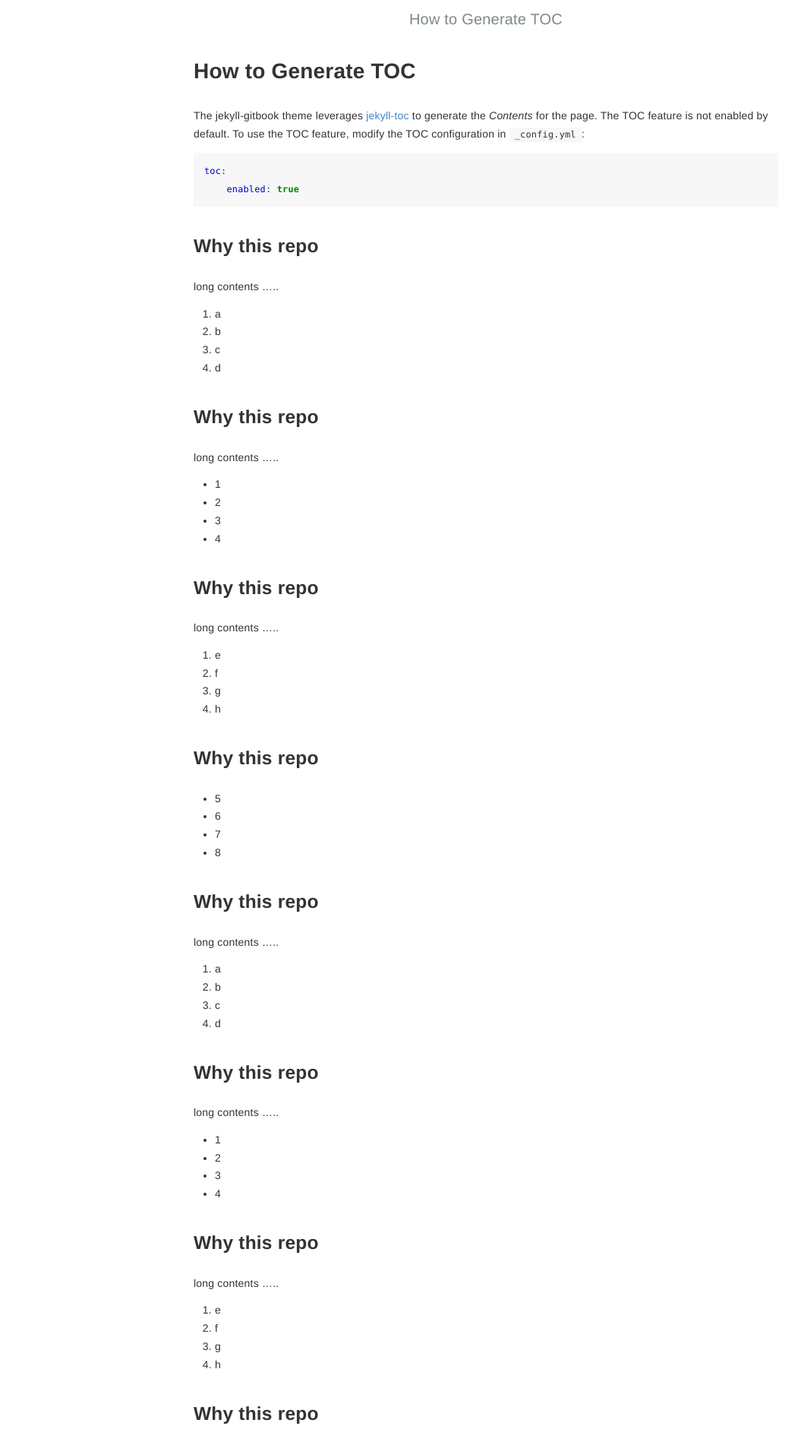
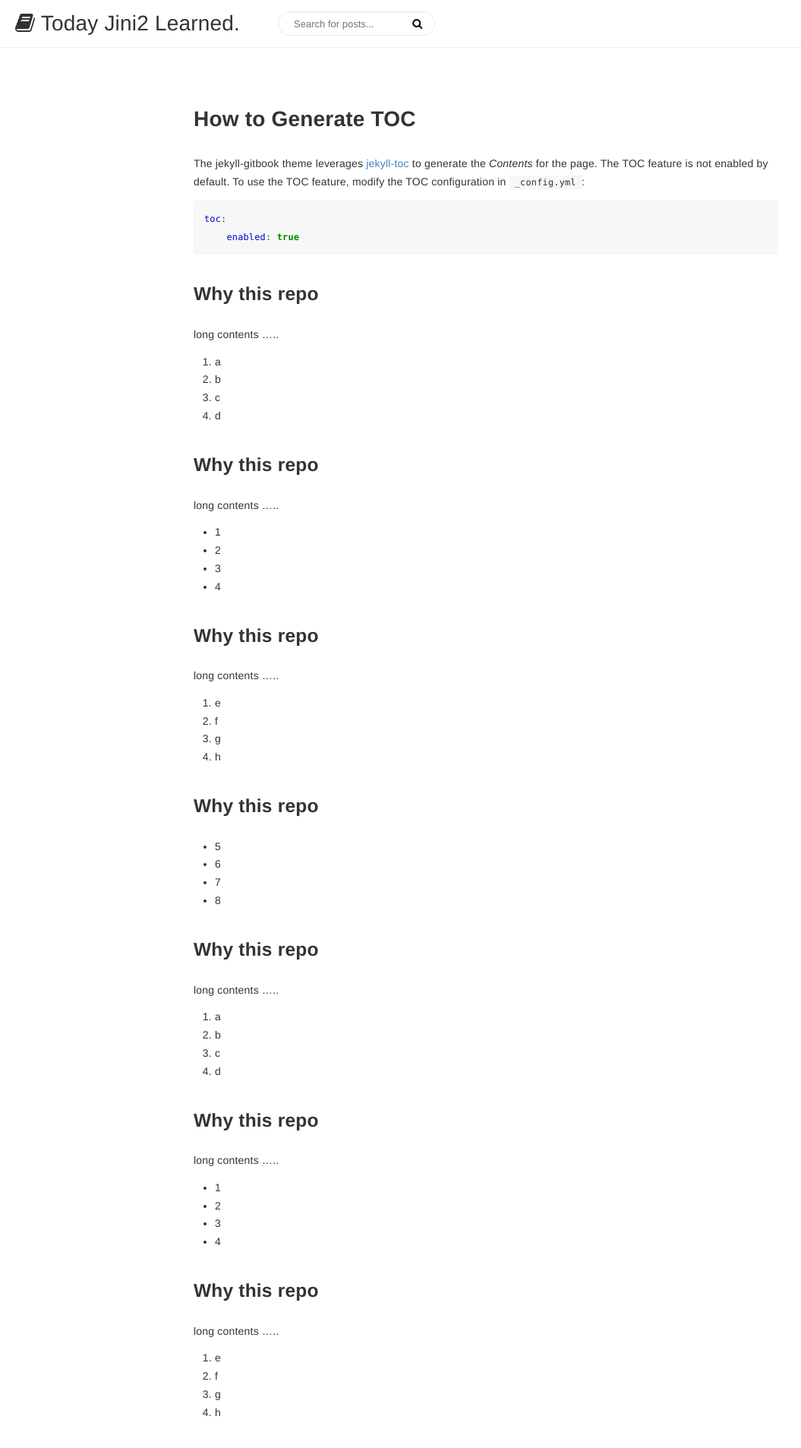
Before and after one commit to Jini2/jini2.github.io, a Jekyll site: the page built from _posts/2021-08-10-toc.md, in a window 1280 px wide. Shown: the top 1906 px of the page at 76% size, without its empty margins (0-1055 px from the left). Built offline with Jekyll 4.4.1, drawn with Linux system fonts in a browser that asks for light colours.

Commit message:
modify design, first post!

```diff
--- a/_config.yml
+++ b/_config.yml
@@ -1,6 +1,6 @@
 # Configurations
-title:            Jini2 TIL
-longtitle:        Today Jini2 Learned
+title:            Today Jini2 Learned.
+longtitle:        Today Jini2 Learned.
 author:           Jini2
 email:            10_cal@naver.com
 description: >
@@ -14,7 +14,7 @@ baseurl:          ''
 rss:              RSS
 
 toc:
-  enabled: true
+  enabled: false
   h_min: 1
   h_max: 3
 
--- /dev/null
+++ b/_data/categories.yml
@@ -0,0 +1,5 @@
+- key: ruby
+  name: Ruby
+
+- key: Jekyll
+  name: DEMO
--- a/_includes/footer.html
+++ b/_includes/footer.html
@@ -8,3 +8,4 @@
 <script src="../gitbook/gitbook-plugin-lunr/search-lunr.js"></script>
 <script src="../gitbook/gitbook-plugin-search/search-engine.js"></script>
 <script src="../gitbook/gitbook-plugin-search/search.js"></script> -->
+<script src="{{site.baseurl}}/gitbook/gitbook-custom.js"></script>
--- a/_includes/head.html
+++ b/_includes/head.html
@@ -26,6 +26,8 @@
 
 <link rel="stylesheet" href="{{site.baseurl}}/gitbook/rouge-highlight-colorful.css">
 
+<link rel="stylesheet" href="{{site.baseurl}}/gitbook/style-custom.css">
+
 <meta name="HandheldFriendly" content="true"/>
 <meta name="viewport" content="width=device-width, initial-scale=1, user-scalable=no">
 <meta name="apple-mobile-web-app-capable" content="yes">
--- a/_includes/toc-date.html
+++ b/_includes/toc-date.html
@@ -1,47 +1,75 @@
+<header>
+
+    <div class="header-wrapper flex">
+        <span class="header-logo-wrapper">
+            <a href="{{site.baseurl}}" class="header-logo">
+                <i class="fa fa-book"></i>
+                <span>{{ site.title | escape }}</span>
+            </a>
+        </span>
+        <div class="header-search-wrapper">
+            <form method="post" name="header_search">
+                <label for="header_search_query" class="sr-only">Search:</label>
+                <div class="relative">
+                    <input id="header_search_query" type="search" name="header_search_query" value="" placeholder="Search for posts..." class="input-reset  input-focus header-search-input">
+                    <button type="submit" name="header_search_submit" class="button-search">
+                        <i class="fa fa-search"></i>
+                        <span class="sr-only">Search!</span>
+                    </button>
+                </div>
+            </form>
+        </div>
+        <div class="nav-app-wrapper">
+            <nav class="nav-app">
+                <!-- <a href="/app1" class="">nav-app1</a>
+                <a href="/app2" class="">nav-app2</a>
+                <a href="/app3" class="">nav-app3</a>  -->
+            </nav>
+        </div>
+    </div>
+
+</header>
+
 <div class="book-summary">
-    <!-- <div id="book-search-input" role="search">
-        <input type="text" placeholder="Type to search" />
-    </div> -->
     <nav role="navigation">
         <ul class="summary">
-            {% if page.url == "/index.html" or page.url == "/" %}
-            <li class="chapter active" data-level="1.1" data-path="{{site.baseurl}}">
+
+            {% for category in site.data.categories %}
+            <li class="chapter" data-level="1.1">
+                {% if page.category == category.key %}
+                <a class="cat-link cat-show" href="#">
                 {% else %}
-            <li class="chapter" data-level="1.1" data-path="{{site.baseurl}}">
+                <a class="cat-link" href="#">
                 {% endif %}
-                <a href="{{site.baseurl}}">
-                    {{ site.title | escape }}
+                    <h2>
+                        {{ category.name }}
+                        {% if page.category == category.key %}
+                        <i class="fa fa-caret-down cat-icon"></i>
+                        {% else %}
+                        <i class="fa fa-caret-right cat-icon"></i>
+                        {% endif %}
+                    </h2>
                 </a>
-            </li>
 
-            <li class="divider"></li>
+                {% if page.category == category.key %}
+                <ul>
+                {% else %}
+                <ul class="hidden">
+                {% endif %}
 
-            {% assign reversed_posts = site.posts | reverse %}
-
+                    {% assign reversed_posts = site.categories[category.key] | reverse %}
                     {% for post in reversed_posts %}
-                {% if page.url == post.url %}
-                <li class="chapter active" data-level="1.2" data-path="{{site.baseurl}}{{post.url}}">
-                {% else %}
-                <li class="chapter" data-level="1.1" data-path="{{site.baseurl}}{{post.url}}">
-                {% endif %}
+                    <li class="chapter" data-level="1.2" data-path="{{site.baseurl}}{{post.url}}">
                         <a href="{{site.baseurl}}{{post.url}}">
                             {{ post.title | escape }}
                         </a>
-                    {% if site.toc.enabled %}
-                        {% if page.url == post.url %}
-                            {% include toc.html html=content h_min=site.toc.h_min h_max=site.toc.h_max %}
-                        {% endif %}
-                    {% endif %}
+                    </li>
+                    {% endfor %}
+                </ul>
+
             </li>
             {% endfor %}
 
-            <li class="divider"></li>
-
-            <li>
-                <a href="https://github.com/sighingnow/jekyll-gitbook/fork" target="blank" class="gitbook-link">
-                    Fork it Now!
-                </a>
-            </li>
         </ul>
     </nav>
 </div>
--- /dev/null
+++ b/gitbook/gitbook-custom.js
@@ -0,0 +1,21 @@
+require([
+    'jquery'
+], function($) {
+    $(function(){
+        $('.cat-link').on('click',  e => {
+            toggleCategory($(e.currentTarget));
+        });
+    });
+
+    function toggleCategory(el) {
+        if(el.hasClass('cat-show')){
+            el.next().hide();
+            el.removeClass('cat-show');
+            el.find('.cat-icon').removeClass('fa-caret-down').addClass('fa-caret-right');
+        } else {
+            el.next().show();
+            el.addClass('cat-show');
+            el.find('.cat-icon').removeClass('fa-caret-right').addClass('fa-caret-down');
+        }
+    }
+});
--- /dev/null
+++ b/gitbook/style-custom.css
@@ -0,0 +1,66 @@
+.flex {
+    display: flex;
+}
+
+.book-summary, .book-body {
+    top: 63px;
+}
+
+.header-wrapper {
+    padding-top: 1.5rem;
+    padding-bottom: 1.5rem;
+    padding-left: 2rem;
+    border-bottom: 1px solid #eaecef;
+}
+
+.header-logo-wrapper {
+    margin-right: 50px;
+}
+
+.header-logo {
+    font-size: 2em;
+    color: #333;
+}
+
+#header_search_query {
+    cursor: text;
+    width: 15rem;
+    height: 3rem;
+    color: #333;
+    display: inline-block;
+    border: 1px solid #e8e8e8;
+    border-radius: 3rem;
+    font-size: 1.3rem;
+    line-height: 2rem;
+    padding: 0 3.5rem 0 2rem;
+    margin-right: -4rem;
+}
+
+#header_search_query:focus {
+    outline:none;
+}
+
+.button-search {
+    background: none;
+    border: none;
+}
+
+.nav-app-wrapper {
+    display: inline-block;
+    position: absolute;
+    right: 2rem;
+}
+
+.nav-app a {
+    font-size: 1.5em;
+    color: #ccc;
+    padding-left: 1rem;
+}
+
+.nav-app a:hover {
+    color: #333;
+}
+
+.cat-link h2 {
+    margin: 0;
+}
```
Also changed, not shown: _posts/2021-09-17-rubyStart.md (added, +61 -0 lines), README.md, images/2021-09-17-rubyVer.PNG (added), 1 other file. Lines whose indentation alone changed are shown as unchanged.
